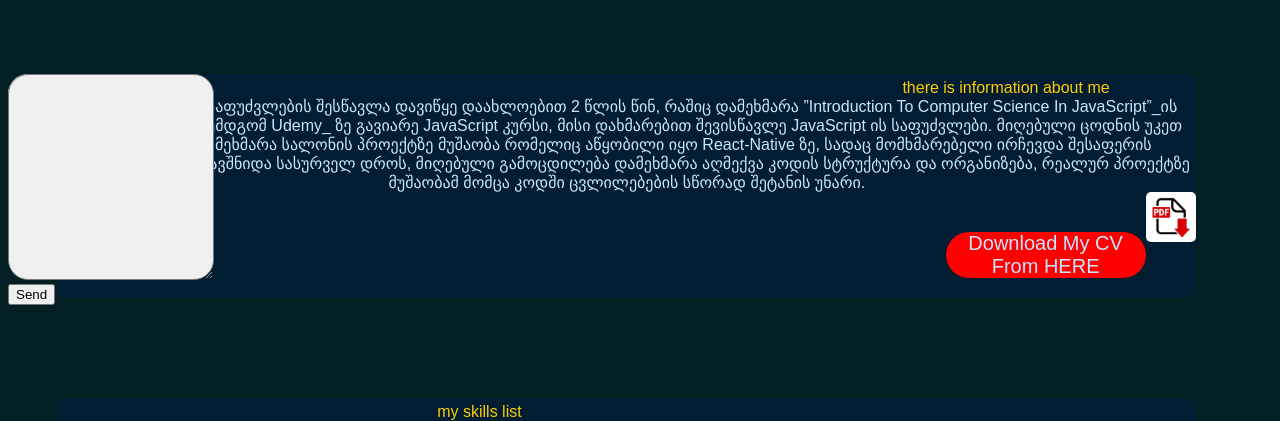
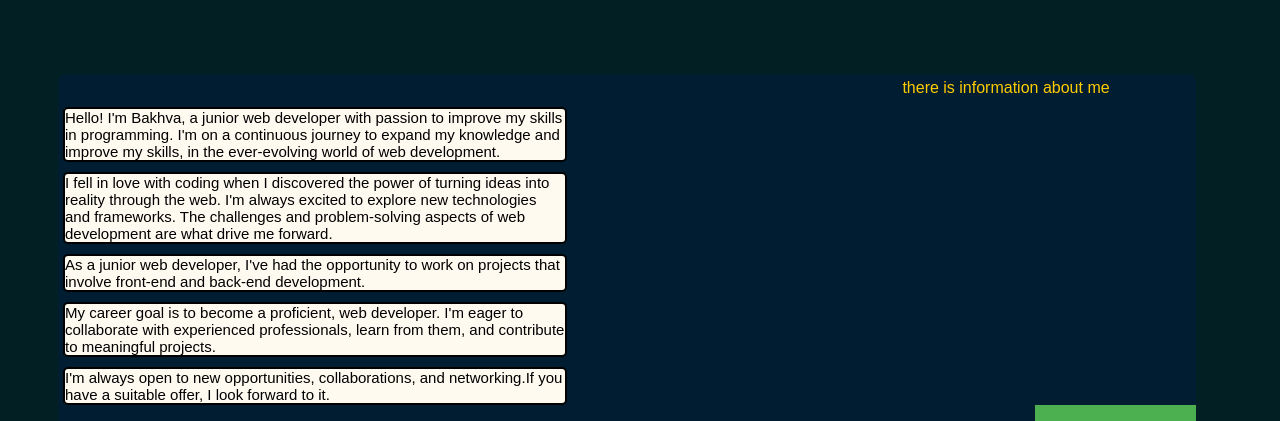
Before and after one commit to Bakhva-Meladze/portfolio, a website with bundled scripts: page index.html in a window 1280 px wide. Shown: the part 126-547 px from the top of the page. Built offline with nearby package versions, Linux system fonts and the light colour scheme; a web font is replaced by a local one.

Commit message:
change html

```diff
--- a/index.html
+++ b/index.html
@@ -33,29 +33,39 @@
          </div>
      </div>
  </div>
- <div class="chatParrent">
-         <textarea class="chat" name="chat" id="chatArea">
-     </textarea>
-         <button class="send" id="send">Send</button>
- </div>
  <div id="aboutMe"class="aboutMe containers">
      <div class="title">there is information about me</div>
      <div class="cv-text">
-         პროგრამირების საფუძვლების შესწავლა დავიწყე დაახლოებით 2
-         წლის წინ, რაშიც დამეხმარა ”Introduction To Computer Science In
-         JavaScript”_ის პირველი ეტაპი,
-         შემდგომ Udemy_ ზე გავიარე JavaScript კურსი, მისი დახმარებით
-         შევისწავლე JavaScript ის საფუძვლები. მიღებული ცოდნის უკეთ გააზრებაში დამეხმარა სალონის
-         პროექტზე მუშაობა რომელიც აწყობილი იყო React-Native ზე, სადაც მომხმარებელი ირჩევდა შესაფერის მომსახურებას და
-         ჯავშნიდა სასურველ დროს, მიღებული გამოცდილება დამეხმარა
-         აღმექვა კოდის სტრუქტურა და ორგანიზება, რეალურ პროექტზე
-         მუშაობამ მომცა კოდში ცვლილებების სწორად შეტანის უნარი.
+         <div class="about">
+             Hello! I'm Bakhva,
+             a junior web developer with passion to improve my skills in programming.
+             I'm on a continuous journey to expand my knowledge and improve my skills,
+             in the ever-evolving world of web development.
+         </div>
+         <div class="about">
+             I fell in love with coding when I discovered the power of turning ideas into reality through the web.
+             I'm always excited to explore new technologies and frameworks.
+             The challenges and problem-solving aspects of web development are what drive me forward.
+         </div>
+         <div class="about">
+             As a junior web developer, I've had the opportunity to work on projects that involve front-end and back-end development.
+
+         </div>
+         <div class="about">
+             My career goal is to become a proficient, web developer.
+             I'm eager to collaborate with experienced professionals, learn from them, and contribute to meaningful projects.
+         </div>
+         <div class="about">
+             I'm always open to new opportunities, collaborations,
+             and networking.If you have a suitable offer, I look forward to it.
+
+         </div>
      </div>
      <div class="downloadCv">
-         <p>Download My CV From HERE</p>
-         <a href="images/Bakhva_Meladze%20(1).pdf" download>
-           <img src="images/depositphotos_108313632-stock-illustration-download-pdf-file-button.jpg"/>
+         <a href="images/Bakhva_Meladze%20(1).pdf" download="your-cv-filename.pdf">
+             <button>Download CV</button>
          </a>
+
 
      </div>
 
@@ -156,4 +166,3 @@
 <script type="module" src="index.js">
 
 </script>
-<script src="https://cdnjs.cloudflare.com/ajax/libs/jquery/3.6.2/jquery.min.js" integrity="sha512-tWHlutFnuG0C6nQRlpvrEhE4QpkG1nn2MOUMWmUeRePl4e3Aki0VB6W1v3oLjFtd0hVOtRQ9PHpSfN6u6/QXkQ==" crossorigin="anonymous" referrerpolicy="no-referrer"></script>
```
